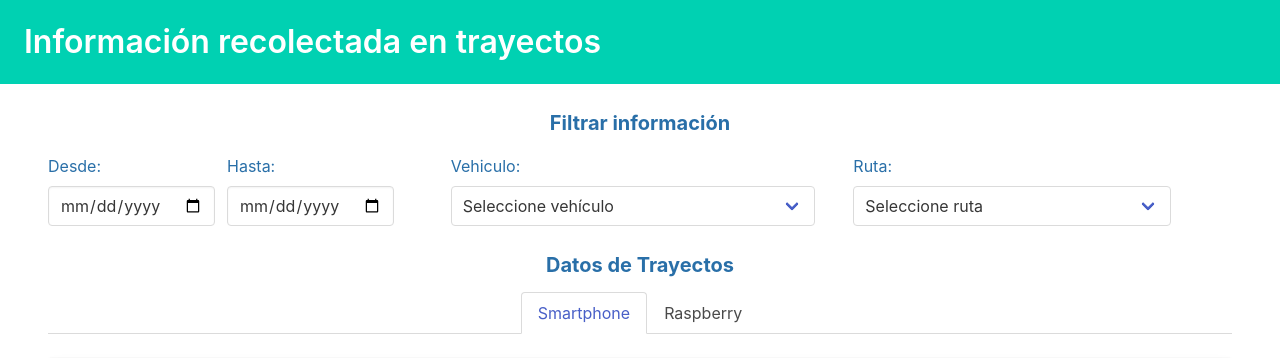
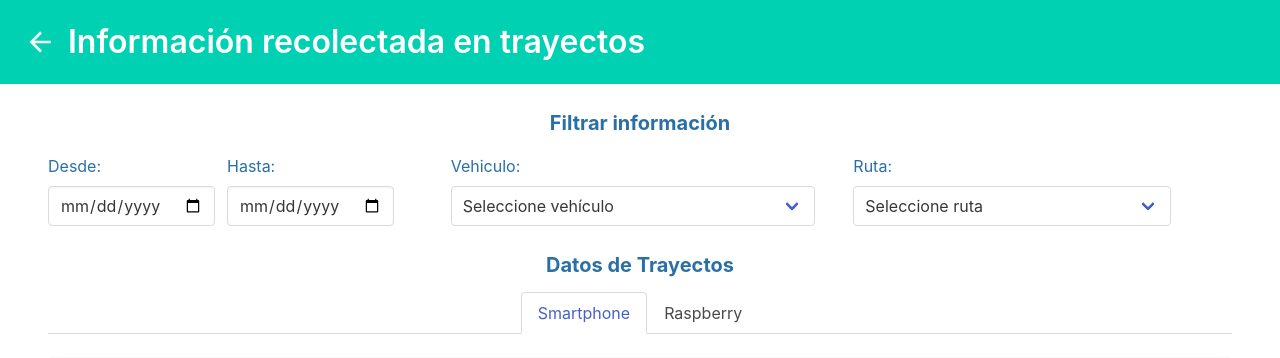
Before and after one commit to santiagoYps/ICRDSWeb, a Flask app: page /trips in a window 1280 px wide. Shown: the top 358 px of the page. Run offline with Flask 2, Linux system fonts and the light colour scheme; data that the repository does not hold is empty.

Commit message:
IMPL: Sorting trip list from most recent

```diff
--- a/app.py
+++ b/app.py
@@ -362,6 +362,19 @@ def find_near_crashes(df_filtered, clasifiers, features, windows_size=40, regist
 def home():
     return render_template('home.html')
 
+def orderTripList(newTrips):
+    # Str to Date
+    for v in newTrips.values():
+        v['date'] = datetime.timestamp( datetime.strptime(v['date'], "%d-%b-%Y %H:%M") )
+
+    # Order by date
+    orderedTrips = dict(sorted(newTrips.items(), key=lambda item: item[1]['date'], reverse=True))
+
+    # Date to str. Format 23-Jan-2022 18:43
+    for v in orderedTrips.values():
+        v['date'] = datetime.strftime( datetime.fromtimestamp(v['date']), "%d-%b-%Y %H:%M")
+    return orderedTrips
+
 
 @app.route("/trips")
 def query_trips():
@@ -372,9 +385,11 @@ def query_trips():
     """
     ref = db.reference('/tripList')
     tripList = ref.get()
+    tripList = {} if (tripList == None) else tripList
+
     data = {
         'title': 'Información de trayectos',
-        'trips': {} if (tripList == None) else tripList
+        'trips': orderTripList(tripList.copy())
     }
     return render_template('trips.html', **data)
 
--- a/static/styles/css/trips.css
+++ b/static/styles/css/trips.css
@@ -14,6 +14,13 @@
   cursor: pointer;
 }
 
+.icon-back {
+  margin-right: 10px;
+  width: 2rem;
+  height: 2rem;
+  background-image: url(../../icons/back.png);
+}
+
 .icon-delete {
   background-image: url(../../icons/delete.png);
 }
--- a/templates/trips.html
+++ b/templates/trips.html
@@ -14,9 +14,14 @@
 	<header>
 		<section class="hero is-primary is-small block">
 			<div class="hero-body">
-				<p class="title">
-					Información recolectada en trayectos
-				</p>
+				<div class="level">
+					<div class="level-left">
+						<a class="level-item icon icon-image icon-back" href="/"></a>
+						<p class="title">
+							Información recolectada en trayectos
+						</p>
+					</div>
+				</div>
 			</div>
 		</section>
 	</header>
```
